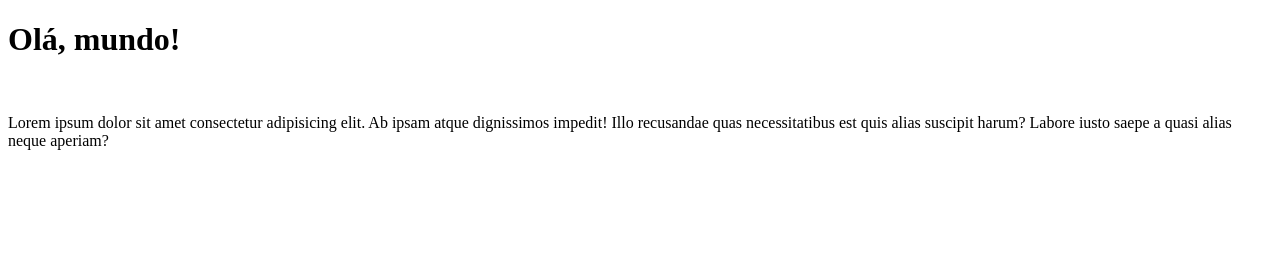
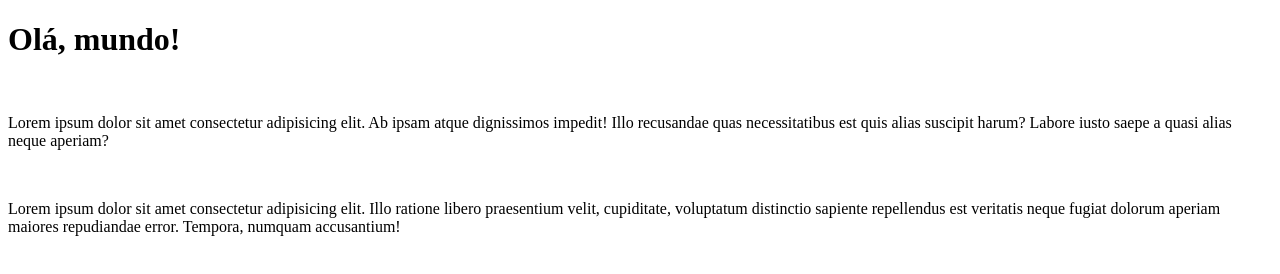
Before and after one commit to lucasjulio2003/Ola-mundo, a plain HTML site: page site teste/index.html in a window 1280 px wide. Drawn offline with Linux system fonts and the light colour scheme.

Commit message:
novo paragrafo

```diff
--- a/site teste/index.html
+++ b/site teste/index.html
@@ -9,5 +9,7 @@
     <h1>Olá, mundo!</h1>
     <br>
     <p>Lorem ipsum dolor sit amet consectetur adipisicing elit. Ab ipsam atque dignissimos impedit! Illo recusandae quas necessitatibus est quis alias suscipit harum? Labore iusto saepe a quasi alias neque aperiam?</p>
+    <br>
+    <p>Lorem ipsum dolor sit amet consectetur adipisicing elit. Illo ratione libero praesentium velit, cupiditate, voluptatum distinctio sapiente repellendus est veritatis neque fugiat dolorum aperiam maiores repudiandae error. Tempora, numquam accusantium!</p>
 </body>
 </html>
```
